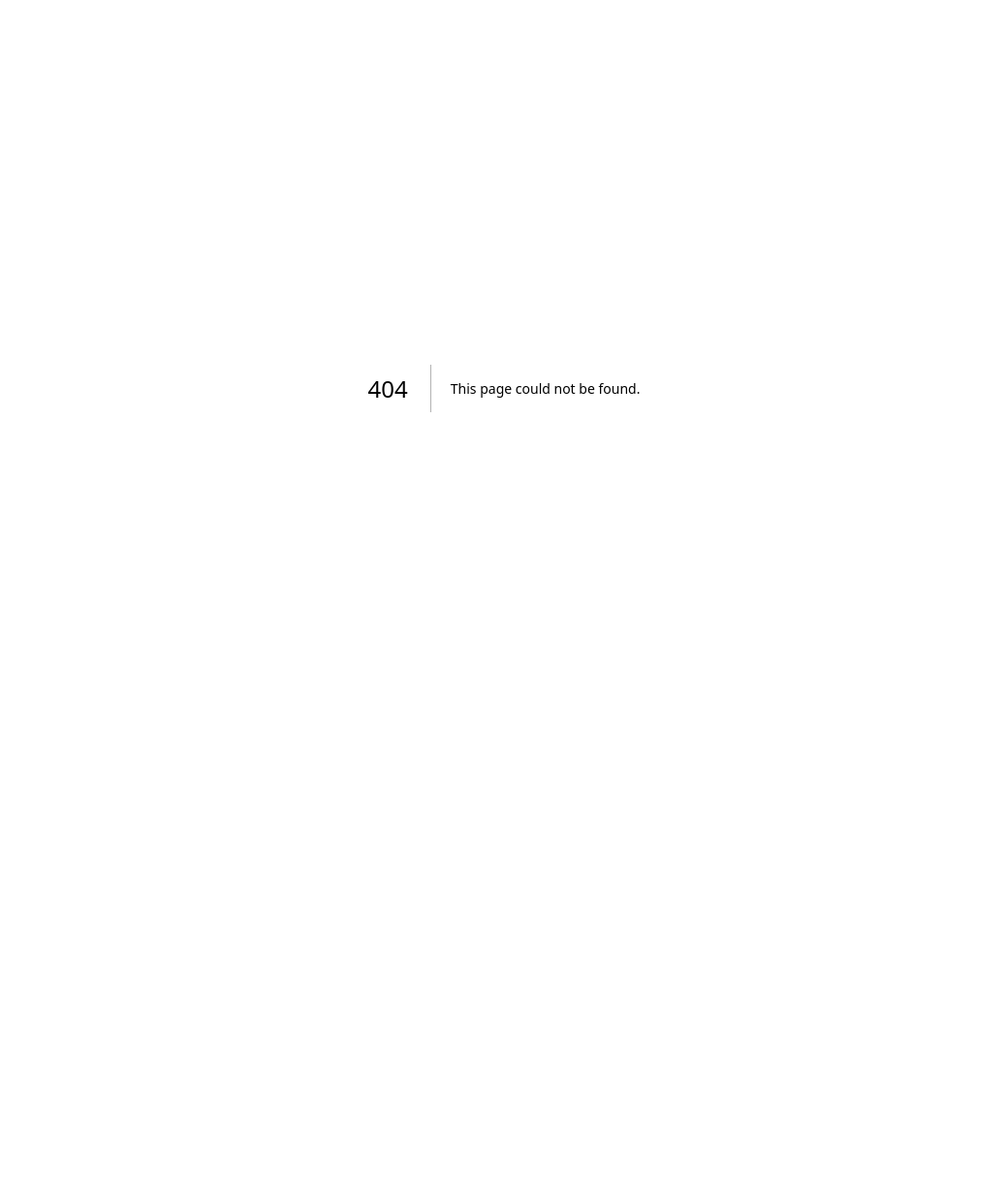
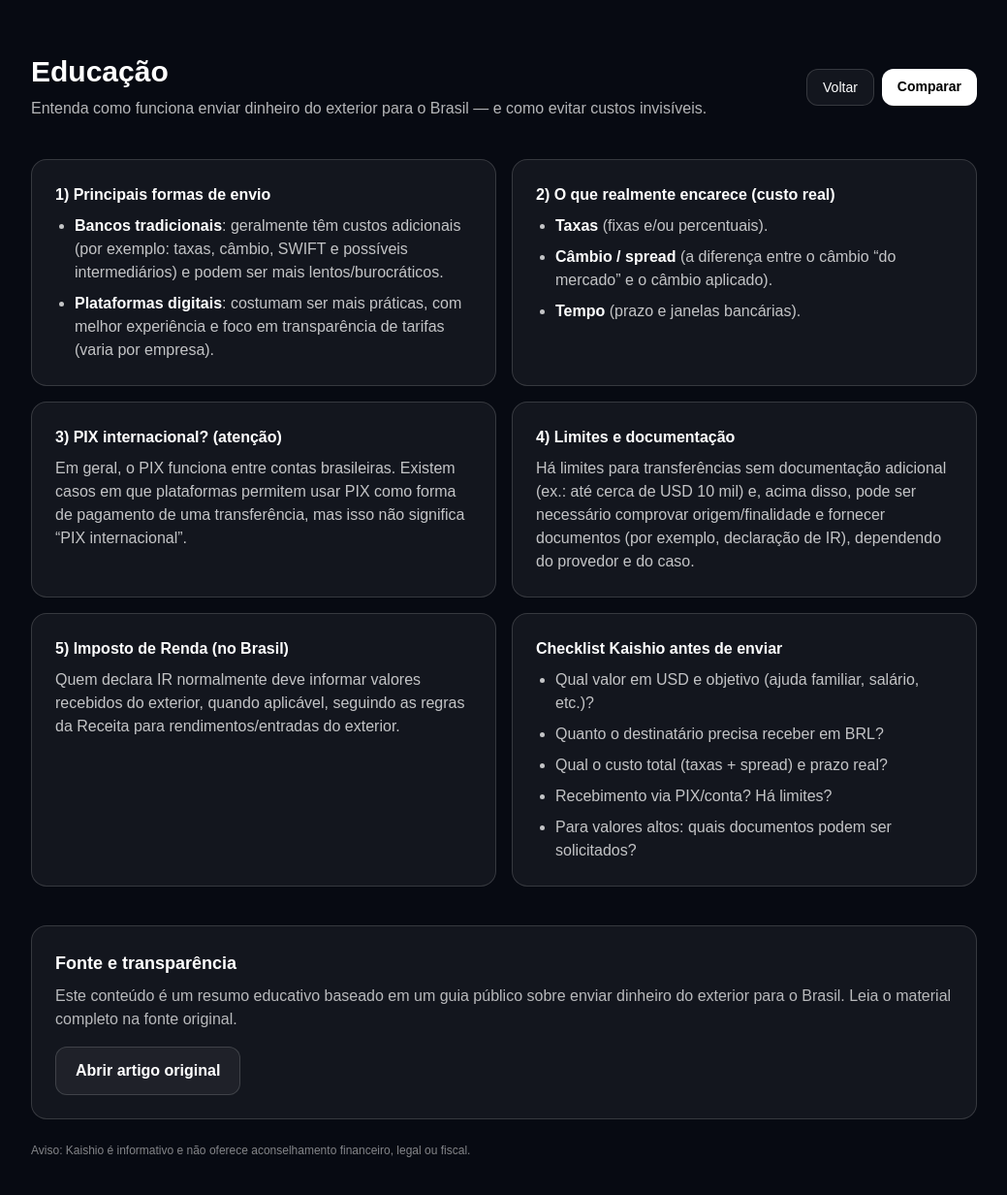
Before and after one commit to marioagnese/kaishio, a Next.js app: page /education in a window 1280 px wide. Before the commit this address had no page. Shown: the top 1232 px of the page at 97% size, without its empty margins (120-1159 px from the left). Before the commit the page ends 800 px from the top, so only its background shows below. Built offline with nearby package versions, Linux system fonts and the light colour scheme.

Commit message:
Make Kaishio brand/logo stand out and add Education page

```diff
--- /dev/null
+++ b/src/app/education/page.tsx
@@ -0,0 +1,122 @@
+import Link from "next/link";
+
+export default function EducationPage() {
+  return (
+    <main className="min-h-screen bg-[#070A12] text-white">
+      <div className="mx-auto max-w-5xl px-6 py-14">
+        <div className="flex items-center justify-between gap-4">
+          <div>
+            <h1 className="text-3xl font-semibold">Educação</h1>
+            <p className="mt-2 text-white/70">
+              Entenda como funciona enviar dinheiro do exterior para o Brasil — e como evitar custos invisíveis.
+            </p>
+          </div>
+
+          <div className="flex gap-2">
+            <Link
+              href="/"
+              className="rounded-xl border border-white/15 bg-white/5 px-4 py-2 text-sm hover:bg-white/10"
+            >
+              Voltar
+            </Link>
+            <Link
+              href="/compare"
+              className="rounded-xl bg-white text-black px-4 py-2 text-sm font-semibold hover:bg-white/90"
+            >
+              Comparar
+            </Link>
+          </div>
+        </div>
+
+        <div className="mt-10 grid gap-4 lg:grid-cols-2">
+          <Card title="1) Principais formas de envio">
+            <ul className="list-disc pl-5 space-y-2 text-white/75">
+              <li>
+                <span className="font-semibold text-white">Bancos tradicionais</span>: geralmente têm
+                custos adicionais (por exemplo: taxas, câmbio, SWIFT e possíveis intermediários) e podem ser
+                mais lentos/burocráticos.
+              </li>
+              <li>
+                <span className="font-semibold text-white">Plataformas digitais</span>: costumam ser mais
+                práticas, com melhor experiência e foco em transparência de tarifas (varia por empresa).
+              </li>
+            </ul>
+          </Card>
+
+          <Card title="2) O que realmente encarece (custo real)">
+            <ul className="list-disc pl-5 space-y-2 text-white/75">
+              <li><span className="font-semibold text-white">Taxas</span> (fixas e/ou percentuais).</li>
+              <li>
+                <span className="font-semibold text-white">Câmbio / spread</span> (a diferença entre o
+                câmbio “do mercado” e o câmbio aplicado).
+              </li>
+              <li><span className="font-semibold text-white">Tempo</span> (prazo e janelas bancárias).</li>
+            </ul>
+          </Card>
+
+          <Card title="3) PIX internacional? (atenção)">
+            <p className="text-white/75">
+              Em geral, o PIX funciona entre contas brasileiras. Existem casos em que plataformas permitem
+              usar PIX como forma de pagamento de uma transferência, mas isso não significa “PIX internacional”.
+            </p>
+          </Card>
+
+          <Card title="4) Limites e documentação">
+            <p className="text-white/75">
+              Há limites para transferências sem documentação adicional (ex.: até cerca de USD 10 mil) e,
+              acima disso, pode ser necessário comprovar origem/finalidade e fornecer documentos (por exemplo,
+              declaração de IR), dependendo do provedor e do caso.
+            </p>
+          </Card>
+
+          <Card title="5) Imposto de Renda (no Brasil)">
+            <p className="text-white/75">
+              Quem declara IR normalmente deve informar valores recebidos do exterior, quando aplicável, seguindo
+              as regras da Receita para rendimentos/entradas do exterior.
+            </p>
+          </Card>
+
+          <Card title="Checklist Kaishio antes de enviar">
+            <ul className="list-disc pl-5 space-y-2 text-white/75">
+              <li>Qual valor em USD e objetivo (ajuda familiar, salário, etc.)?</li>
+              <li>Quanto o destinatário precisa receber em BRL?</li>
+              <li>Qual o custo total (taxas + spread) e prazo real?</li>
+              <li>Recebimento via PIX/conta? Há limites?</li>
+              <li>Para valores altos: quais documentos podem ser solicitados?</li>
+            </ul>
+          </Card>
+        </div>
+
+        <div className="mt-10 rounded-2xl border border-white/15 bg-white/5 p-6">
+          <h2 className="text-lg font-semibold">Fonte e transparência</h2>
+          <p className="mt-2 text-white/70">
+            Este conteúdo é um resumo educativo baseado em um guia público sobre enviar dinheiro do exterior
+            para o Brasil. Leia o material completo na fonte original.
+          </p>
+
+          <a
+            className="mt-4 inline-flex rounded-xl border border-white/15 bg-white/5 px-5 py-3 font-semibold hover:bg-white/10"
+            href="https://www.remessaonline.com.br/blog/remessa-de-dinheiro-do-exterior-para-o-brasil/"
+            target="_blank"
+            rel="noreferrer"
+          >
+            Abrir artigo original
+          </a>
+        </div>
+
+        <p className="mt-6 text-xs text-white/50">
+          Aviso: Kaishio é informativo e não oferece aconselhamento financeiro, legal ou fiscal.
+        </p>
+      </div>
+    </main>
+  );
+}
+
+function Card({ title, children }: { title: string; children: React.ReactNode }) {
+  return (
+    <div className="rounded-2xl border border-white/15 bg-white/5 p-6">
+      <div className="text-base font-semibold">{title}</div>
+      <div className="mt-2 text-white/70">{children}</div>
+    </div>
+  );
+}
--- a/src/app/page.tsx
+++ b/src/app/page.tsx
@@ -3,7 +3,7 @@
 
 export default function HomePage() {
   return (
-    <main className="min-h-screen bg-[#070A12] text-white overflow-hidden">
+    <main className="min-h-screen bg-[#070A12] text-white overflow-hidden relative">
       {/* Background effects */}
       <div className="pointer-events-none absolute inset-0">
         <div className="absolute -top-24 left-1/2 h-[520px] w-[520px] -translate-x-1/2 rounded-full bg-blue-500/20 blur-3xl" />
@@ -15,8 +15,10 @@
       {/* Header */}
       <header className="relative z-10 mx-auto max-w-6xl px-6 pt-8">
         <nav className="flex items-center justify-between">
-          <div className="flex items-center gap-3">
-            <div className="relative h-10 w-10">
+          {/* Brand lockup */}
+          <Link href="/" className="flex items-center gap-4 group">
+            {/* Bigger logo */}
+            <div className="relative h-14 w-14 sm:h-16 sm:w-16">
               <Image
                 src="/brand/kaishio-logo.png"
                 alt="Kaishio"
@@ -25,16 +27,33 @@
                 priority
               />
             </div>
-            <span className="font-semibold tracking-wide">Kaishio</span>
-          </div>
 
-          <div className="flex items-center gap-3">
+            {/* Bigger wordmark + tagline */}
+            <div className="leading-tight">
+              <div className="text-xl sm:text-2xl font-semibold tracking-wide group-hover:opacity-95">
+                Kaishio
+              </div>
+              <div className="text-xs sm:text-sm text-white/65 -mt-0.5">
+                Dinheiro sem fronteiras
+              </div>
+            </div>
+          </Link>
+
+          <div className="flex items-center gap-2 sm:gap-3">
+            <Link
+              href="/education"
+              className="hidden sm:inline-flex rounded-full px-4 py-2 text-sm text-white/80 hover:text-white hover:bg-white/10 transition"
+            >
+              Educação
+            </Link>
+
             <Link
               href="/how-it-works"
               className="hidden sm:inline-flex rounded-full px-4 py-2 text-sm text-white/80 hover:text-white hover:bg-white/10 transition"
             >
               Como funciona
             </Link>
+
             <Link
               href="/compare"
               className="inline-flex rounded-full bg-white text-black px-4 py-2 text-sm font-semibold hover:bg-white/90 transition"
@@ -64,9 +83,9 @@
             </h1>
 
             <p className="mt-5 text-white/75 text-lg leading-relaxed max-w-xl">
-              Kaishio é um <span className="font-semibold text-white">assistente de pesquisa</span>.
-              Nós comparamos provedores (taxas + câmbio/spread + velocidade) para você escolher com clareza —
-              e economizar.
+              Kaishio é um{" "}
+              <span className="font-semibold text-white">assistente de pesquisa</span>. Nós comparamos
+              provedores (taxas + câmbio/spread + velocidade) para você escolher com clareza — e economizar.
             </p>
 
             <div className="mt-8 flex flex-col sm:flex-row gap-3">
@@ -97,7 +116,8 @@
           <div className="relative">
             <div className="rounded-3xl border border-white/15 bg-white/5 p-7 backdrop-blur">
               <div className="flex items-center gap-4">
-                <div className="relative h-16 w-16">
+                {/* Bigger logo on the card too */}
+                <div className="relative h-20 w-20">
                   <Image
                     src="/brand/kaishio-logo.png"
                     alt="Kaishio"
@@ -108,18 +128,12 @@
                 </div>
                 <div>
                   <div className="text-lg font-semibold">Dinheiro sem fronteiras</div>
-                  <div className="text-sm text-white/60">
-                    Compare • escolha • envie com confiança
-                  </div>
+                  <div className="text-sm text-white/60">Compare • escolha • envie com confiança</div>
                 </div>
               </div>
 
               <div className="mt-6 grid gap-3">
-                <MiniStep
-                  n="1"
-                  title="Digite o valor em USD"
-                  body="Você informa quanto quer enviar."
-                />
+                <MiniStep n="1" title="Digite o valor em USD" body="Você informa quanto quer enviar." />
                 <MiniStep
                   n="2"
                   title="Veja custo total e BRL estimado"
@@ -138,17 +152,32 @@
                   Wise • Remitly • Xoom • PayPal • Western Union • MoneyGram
                 </div>
               </div>
+
+              <div className="mt-5 flex flex-col sm:flex-row gap-3">
+                <Link
+                  href="/education"
+                  className="inline-flex justify-center rounded-xl border border-white/15 bg-white/5 px-5 py-3 font-semibold text-white hover:bg-white/10 transition"
+                >
+                  Aprender antes de enviar
+                </Link>
+                <Link
+                  href="/compare"
+                  className="inline-flex justify-center rounded-xl bg-white text-black px-5 py-3 font-semibold hover:bg-white/90 transition"
+                >
+                  Ir para o comparador
+                </Link>
+              </div>
             </div>
 
             <p className="mt-4 text-xs text-white/50 leading-relaxed">
-              Aviso: Kaishio é informativo e não oferece aconselhamento financeiro, legal ou fiscal.
-              Valores finais podem variar por promoções, método e horário (ex.: fim de semana).
+              Aviso: Kaishio é informativo e não oferece aconselhamento financeiro, legal ou fiscal. Valores
+              finais podem variar por promoções, método e horário (ex.: fim de semana).
             </p>
           </div>
         </div>
       </section>
 
-      {/* Footer disclaimer strip */}
+      {/* Footer */}
       <footer className="relative z-10 border-t border-white/10 bg-black/20">
         <div className="mx-auto max-w-6xl px-6 py-5 text-xs text-white/60 flex flex-col sm:flex-row gap-2 sm:items-center sm:justify-between">
           <span>
```
